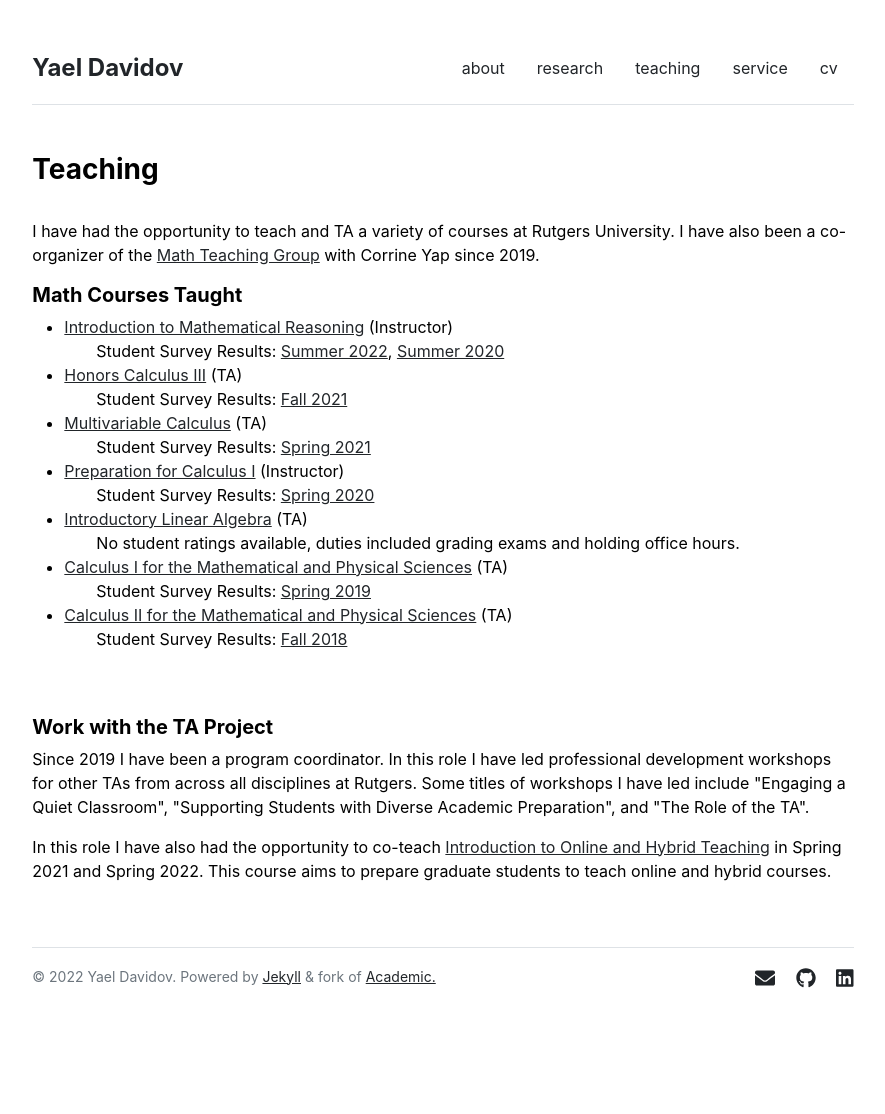
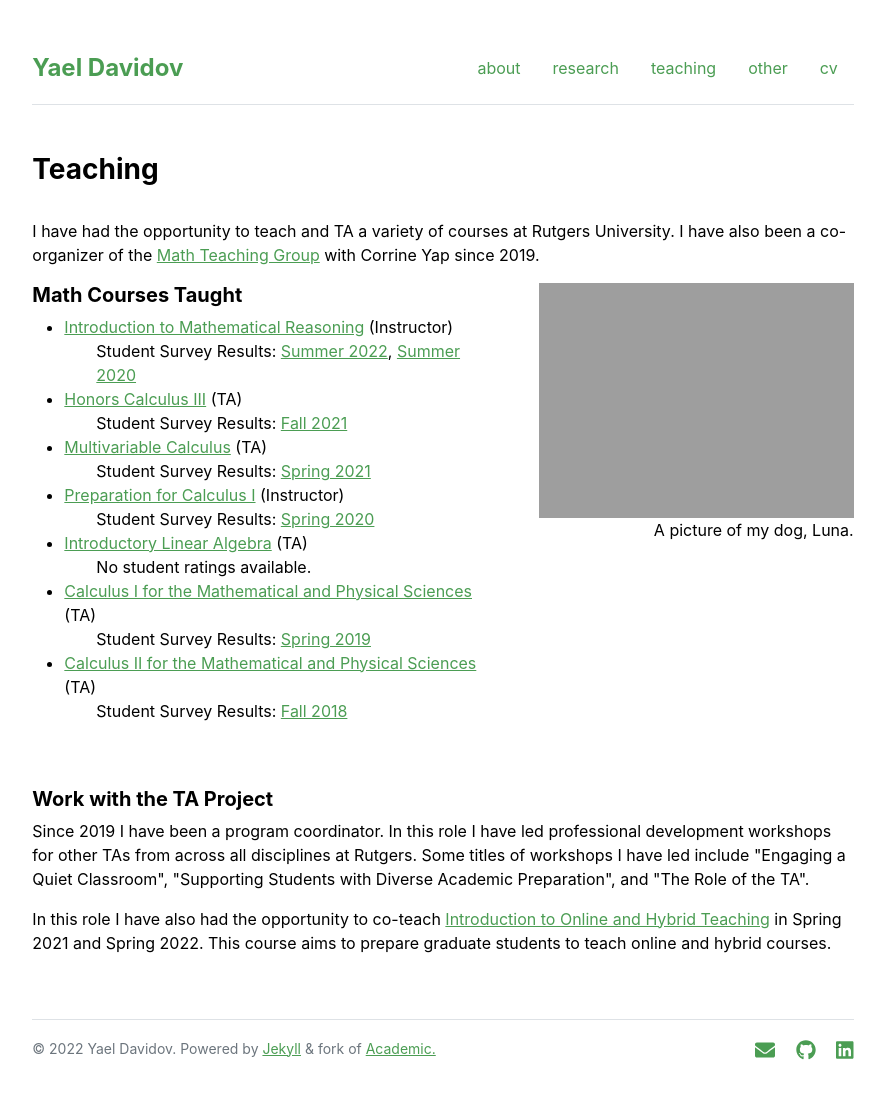
Before and after one commit to yaeldavidov/yaeldavidov.github.io, a Jekyll site: the page built from teaching.md, in a window 1280 px wide. Shown: the whole page, without its empty margins (197-1082 px from the left). Built offline with Jekyll 4.4.1, drawn with Linux system fonts in a browser that asks for light colours; before the commit the page ends 1042 px from its top, so only the background shows below that.

Commit message:
created 'other' tab and added color and picture

```diff
--- a/_data/settings.yml
+++ b/_data/settings.yml
@@ -2,7 +2,7 @@ menu:
 - {name: 'about', url: '/'}
 - {name: 'research', url: '/research'}
 - {name: 'teaching', url: '/teaching'}
-- {name: 'service', url: '/service'}
+- {name: 'other', url: '/other'}
 - {name: 'cv', url: '/cv'}
 
 
--- /dev/null
+++ b/_layouts/other.html
@@ -0,0 +1,4 @@
+---
+layout: default
+---
+<h3 class="fw-bold pb-3 mb-3">Other</h3>
--- a/_layouts/service.html
+++ /dev/null
@@ -1,5 +0,0 @@
----
-layout: default
----
-<h3 class="fw-bold pb-3 mb-3">Service</h3>
-<p>askdjalskdja</p>
--- a/_layouts/teaching.html
+++ b/_layouts/teaching.html
@@ -5,7 +5,7 @@ layout: default
 {{ content }}
 
 <div class="row g-5 mb-5">
-  <div>
+    <div class="col-md-7">
     <h5 class="fw-bold">Math Courses Taught</h5>
     <ul>
       <li><a href="https://www.math.rutgers.edu/academics/undergraduate/courses/954-01-640-300-introduction-to-mathematical-reasoning">Introduction to Mathematical Reasoning</a> (Instructor)</li>
@@ -26,7 +26,7 @@ layout: default
       </ul>
       <li><a href="https://www.math.rutgers.edu/academics/undergraduate/courses/948-01-640-250-introductory-linear-algebra">Introductory Linear Algebra</a> (TA)</li>
       <ul style="list-style: none;">
-      <li> No student ratings available, duties included grading exams and holding office hours.
+      <li> No student ratings available.
       </ul>
       <li><a href="https://www.math.rutgers.edu/academics/undergraduate/courses/941-01-640-151-calculus-i-for-the-mathematical-and-physical-sciences">Calculus I for the Mathematical and Physical Sciences</a> (TA)</li>
       <ul style="list-style: none;">
@@ -37,6 +37,10 @@ layout: default
       <li> Student Survey Results: <a href="./surveys/fa18.pdf" target="_Blank">Fall 2018</a></li>
       </ul>
     </ul>
+  </div>
+  <div class="col-md-5">
+    <img src="{{ site.github.url }}/assets/img/contact.jpeg" alt="Luna" width="100%">
+    <p align="right"> A picture of my dog, Luna.</p>
   </div>
 </div>
 
--- a/_sass/main.scss
+++ b/_sass/main.scss
@@ -1,7 +1,7 @@
 $backgroundColor: #ffffff;
 $bodyColor: #000000;
 $bodyFont: -apple-system,BlinkMacSystemFont,"Segoe UI",Helvetica,Arial,sans-serif,"Apple Color Emoji","Segoe UI Emoji","Segoe UI Symbol";
-$linkColor: #212529 !important;
+$linkColor: #4B9D53 !important;
 
 body {
   background: $backgroundColor;
--- /dev/null
+++ b/other.md
@@ -0,0 +1,4 @@
+---
+layout: other
+title: "Other"
+---
```
Also changed, not shown: service.md (deleted, +0 -6 lines).
